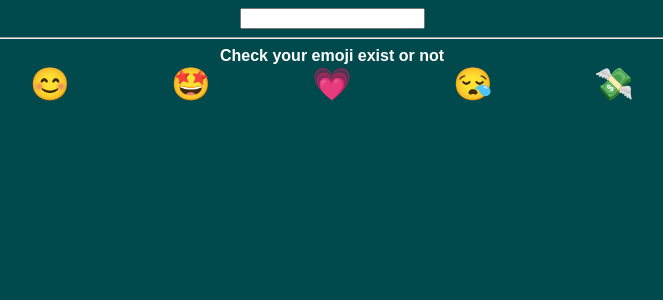
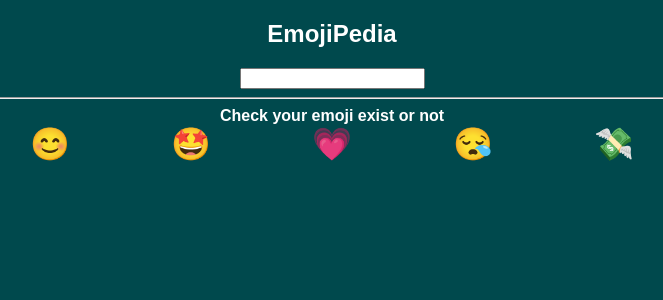
Before and after one commit to paul-coder-22/emojiPedia, a React (Create React App) app: page / in a window 1280 px wide. Shown: the top 300 px of the page, without its empty margins (308-971 px from the left). Built offline with nearby package versions, Linux system fonts and the light colour scheme.

Commit message:
Docs - filter working Filter Feature Working Fine

```diff
--- a/src/App.js
+++ b/src/App.js
@@ -2,11 +2,11 @@ import { useState } from "react";
 import "./styles.css";
 
 let emojiArr = {
-  smile: "😊",
-  excited: "🤩",
-  love: "💗",
-  sad: "😪",
-  cash: "💸"
+  "😊": "smile",
+  "🤩": "excited",
+  "💗": "love",
+  "😪": "sad",
+  "💸": "cash"
 };
 export default function App() {
   const [name, changeName] = useState("");
@@ -19,18 +19,23 @@ export default function App() {
 
   function checkName(event) {
     const textValue = event.target.value;
-    Object.entries(emojiArr).filter((e) => {
-      console.log(e[0] === textValue);
-      return e[0] === textValue
-        ? emojiFind(textValue + " exist in the database")
+    /*     Object.entries(emojiArr).find((e) => {
+      console.log(e[1] === textValue);
+      return e[1] === textValue
+        ? emojiFind(textValue + " exist in the list")
         : emojiFind("We don't have your search emoji!");
-    });
+    }); */
+    const item = Object.entries(emojiArr).filter((item) =>
+      item[1].includes(textValue)
+    );
+    [...item].map((e, k) => emojiFind(e[k]));
   }
   function getkey(event) {
     emojiFind(event.target.id);
   }
   return (
     <div className="App">
+      <h2>EmojiPedia</h2>
       <input onChange={handler} value={name} onKeyUp={checkName} />
       <br></br>
       <div style={{ textAlign: "center", color: "#fff" }}>
@@ -42,11 +47,11 @@ export default function App() {
       {Object.entries(emojiArr).map((element, key) => (
         <span
           onClick={getkey}
-          id={element[0]}
+          id={element[1]}
           key={key}
           style={{ margin: "4%", fontSize: "200%", cursor: "pointer" }}
         >
-          {element[1]}
+          {element[0]}
         </span>
       ))}
     </div>
--- a/src/styles.css
+++ b/src/styles.css
@@ -2,3 +2,6 @@
   font-family: sans-serif;
   text-align: center;
 }
+body {
+  color: white;
+}
```
